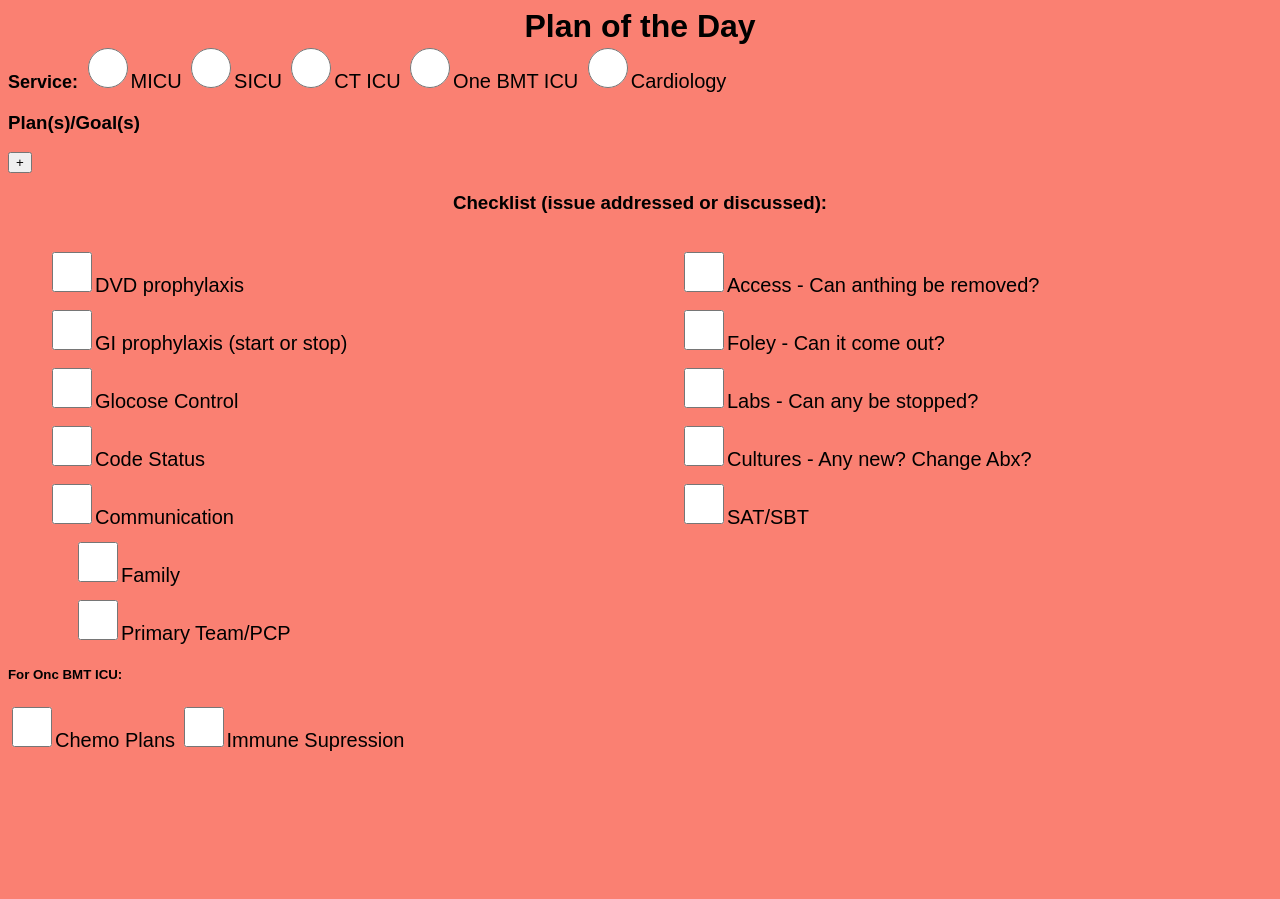
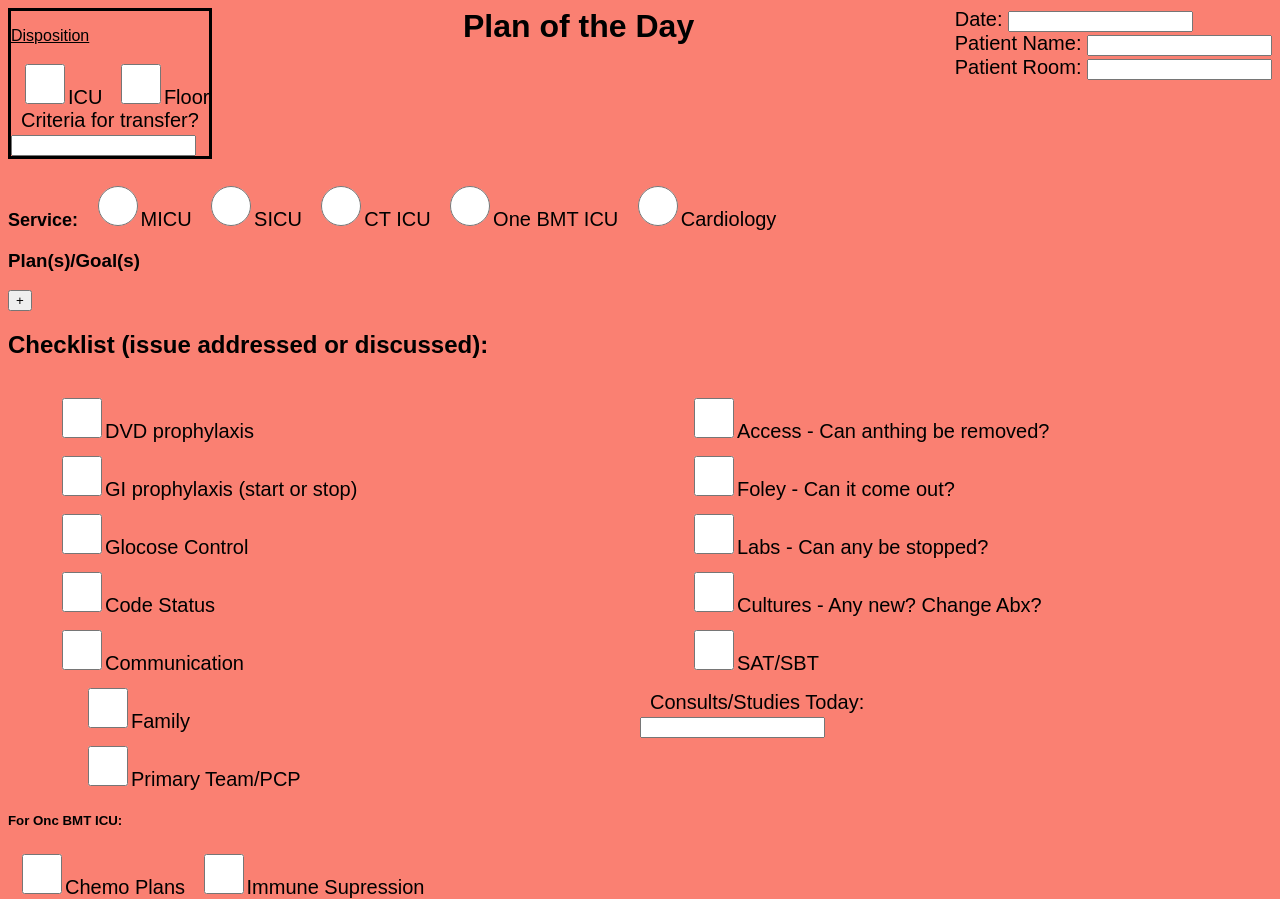
Before and after one commit to feordin/PODPrototype, a plain HTML site: page public/plan.html in a window 1280 px wide. Before the commit the page ends 800 px from the top, so only its background shows below. Drawn offline with nearby package versions, Linux system fonts and the light colour scheme; no server answers.

Commit message:
Added boxes on the top of the document
Date, Patient name, room
Disposition - ICU, Floor, Criteria for transfer
- No functionality in any of these fields yet -

```diff
--- a/public/plan.html
+++ b/public/plan.html
@@ -12,12 +12,28 @@
 	<title>Plan Of the Day Prototype</title>
 </head>
 <body>
+
+	<div class="top">
+		<div id="disposition">
+			<p class="underline">Disposition</p>
+			<label><input type="checkbox" id="ICU" />ICU</label>
+			<label><input type="checkbox" id="Floor" />Floor</label></br>
+			<label>Criteria for transfer? </br><input type="text" id="patientRoom"/></label>
+		</div>
+
+		<div id="patientInfo">
+			<label>Date: <input type="text" id="date"/></label></br>
+			<label>Patient Name: <input type="text" id="patientName"/></label></br>
+			<label>Patient Room: <input type="text" id="patientRoom"/></label>
+		</div>
 		<header id="title">
 			<div class="titleContainer">
 			<h1 class="inline pageTitle">Plan of the Day</h1>
 			<h1 class="inline patientName" id="txtPatientName"></h1>
 			</div>
 		</header>
+	</div>
+
     <article id="services">
         <span class="inputTitle">Service:</span>
         <label><input type="radio" name="service" value="MICU">MICU</label>
@@ -34,7 +50,7 @@
     <input type="button" id="btnAddPlan" value="+" />
 
 	<article id="checklist">
-        <h3>Checklist (issue addressed or discussed):</h3>
+        <h2>Checklist (issue addressed or discussed):</h2>
         <div id="checkboxes">
             <div id="left_col">
                 <ul>
@@ -58,6 +74,7 @@
 				<li><label><input type="checkbox" id="Cultures" />Cultures - Any new? Change Abx?</label></li>
 				<li><label><input type="checkbox" id="SATSBT" />SAT/SBT</label></li>
                 </ul>
+				<label>Consults/Studies Today: </br><input type="text" id="Consults" /></label> <!--Add the writing field-->
             </div>
         </div>
     </article>
--- a/public/style.css
+++ b/public/style.css
@@ -72,9 +72,10 @@ canvas{
 }
 label{
 	font-size: 20px;
+	margin-left: 10px;
+	margin-top: 5px;
 }
 li{
-
 	margin-bottom: 10px;
 }
 
@@ -83,14 +84,28 @@ input[type=checkbox], input[type=radio]{
 	height:40px;
 }
 
+#disposition{
+	border: solid black;
+	float: left;
+}
+#patientInfo{
+	float: right;
+}
 
-#left_col {
+.underline{
+	text-decoration:underline
+}
+
+#left_col, .left_col{
    float:left;
    width:50%;
 }
-#right_col {
+#right_col, .right_col {
    float:right;
    width:50%;
+}
+.top{
+	height: 175px;
 }
 .tabbed{
 	margin-left: 30px;
```
Lines whose indentation alone changed are shown as unchanged.
